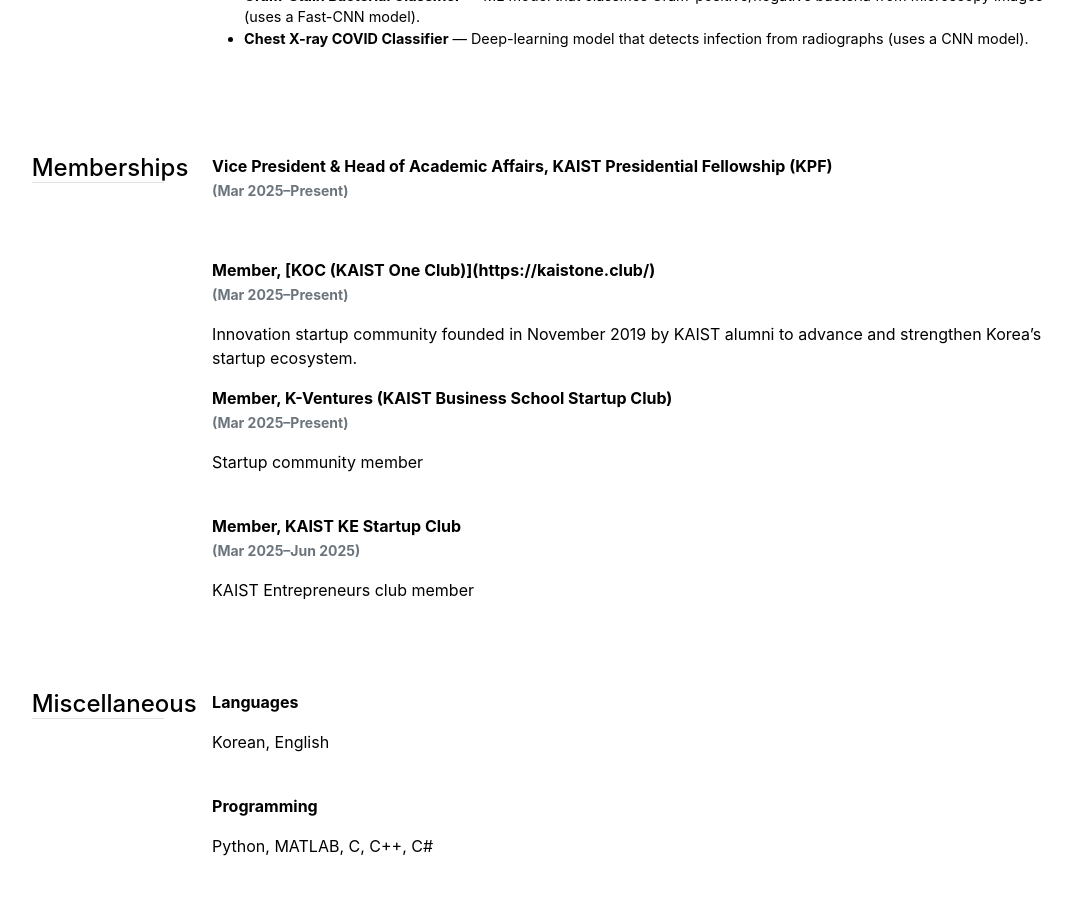
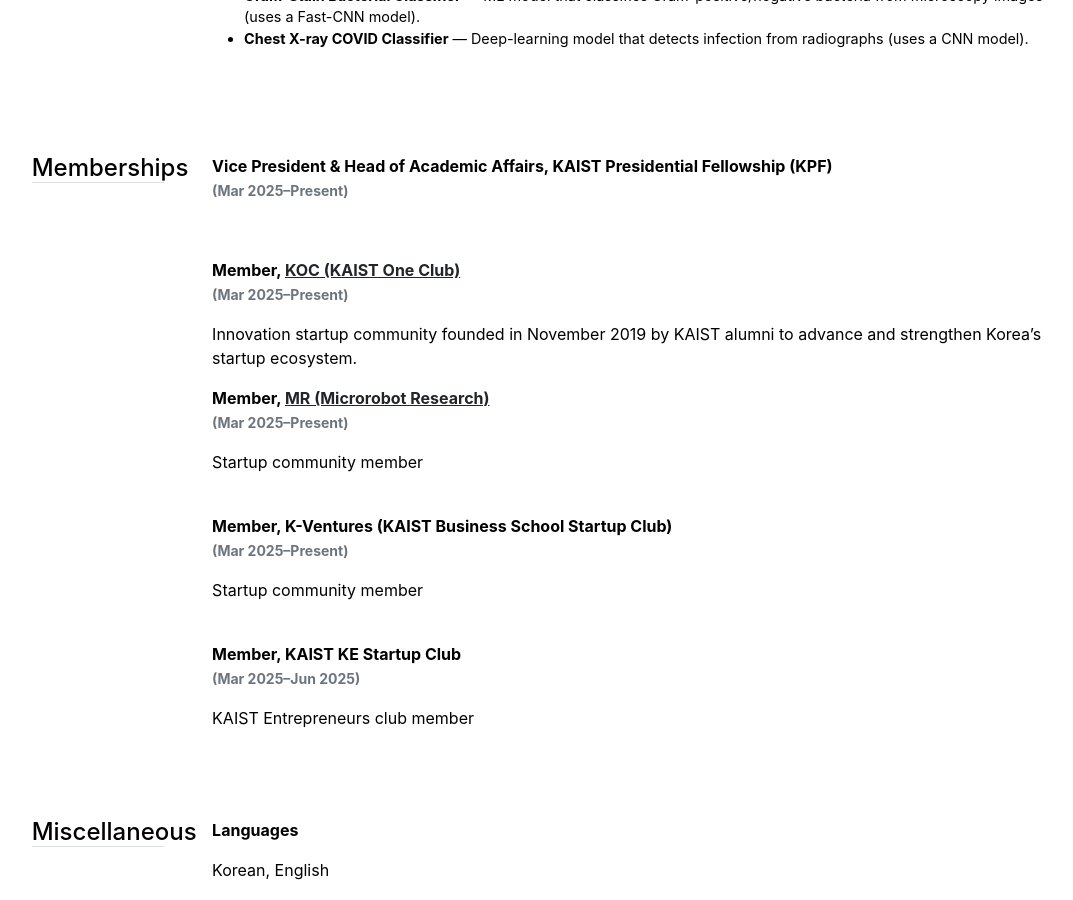
Before and after one commit to ynghyn-na/ynghyn-na.github.io, a Jekyll site: the page built from cv.md, in a window 1280 px wide and 900 px high, scrolled down 2731 px. Shown: the whole window, without its empty margins (91-1164 px from the left). Built offline with Jekyll 4.4.1, drawn with Linux system fonts in a browser that asks for light colours.

Commit message:
Update memberships.yml

```diff
--- a/_data/cv/memberships.yml
+++ b/_data/cv/memberships.yml
@@ -1,8 +1,12 @@
 - title: 'Vice President & Head of Academic Affairs, KAIST Presidential Fellowship (KPF)'
   duration: '(Mar 2025–Present)'
 
-- title: 'Member, [KOC (KAIST One Club)](https://kaistone.club/)'
+- title: 'Member, <a href="https://kaistone.club/" target="_blank">KOC (KAIST One Club)</a>'
   description: 'Innovation startup community founded in November 2019 by KAIST alumni to advance and strengthen Korea’s startup ecosystem.'
+  duration: '(Mar 2025–Present)'
+
+- title: 'Member, <a href="https://mr.kaist.ac.kr/" target="_blank">MR (Microrobot Research)</a>'
+  description: 'Startup community member<br>'
   duration: '(Mar 2025–Present)'
 
 - title: 'Member, K-Ventures (KAIST Business School Startup Club)'
```
